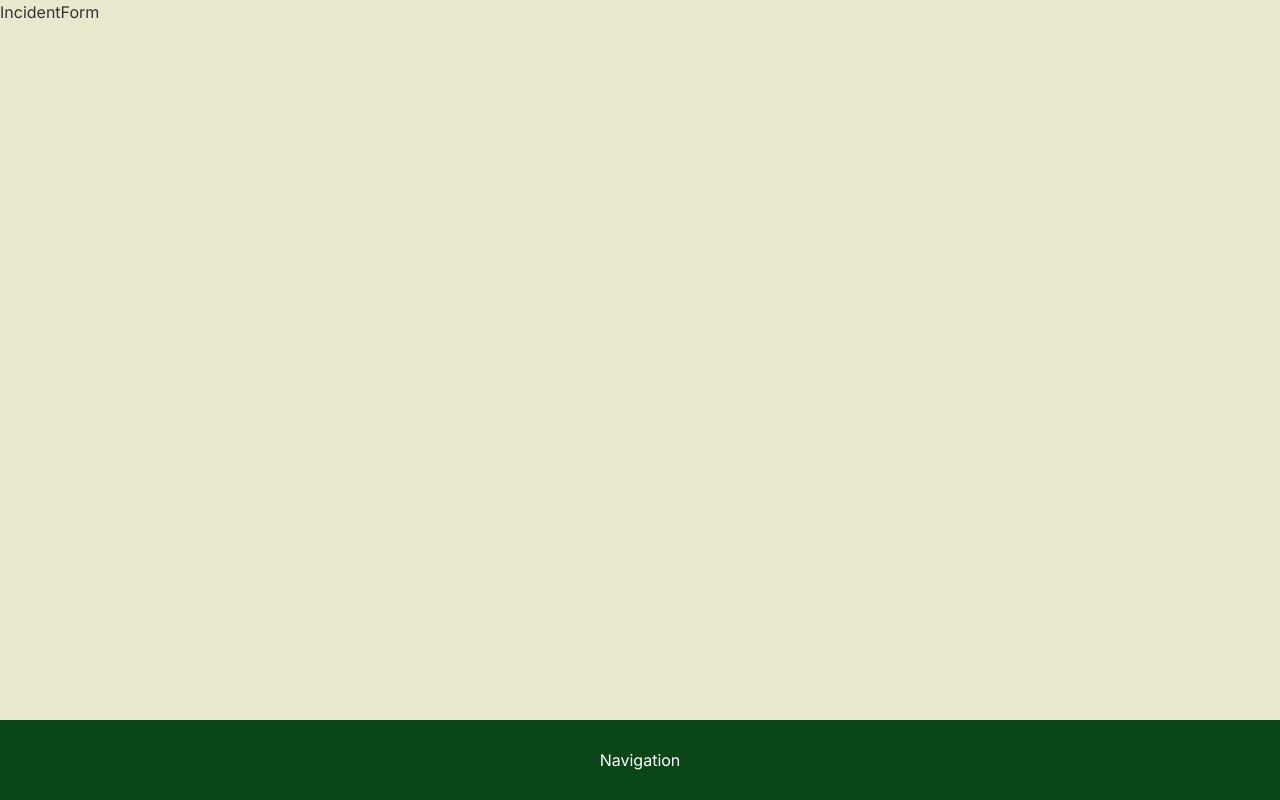
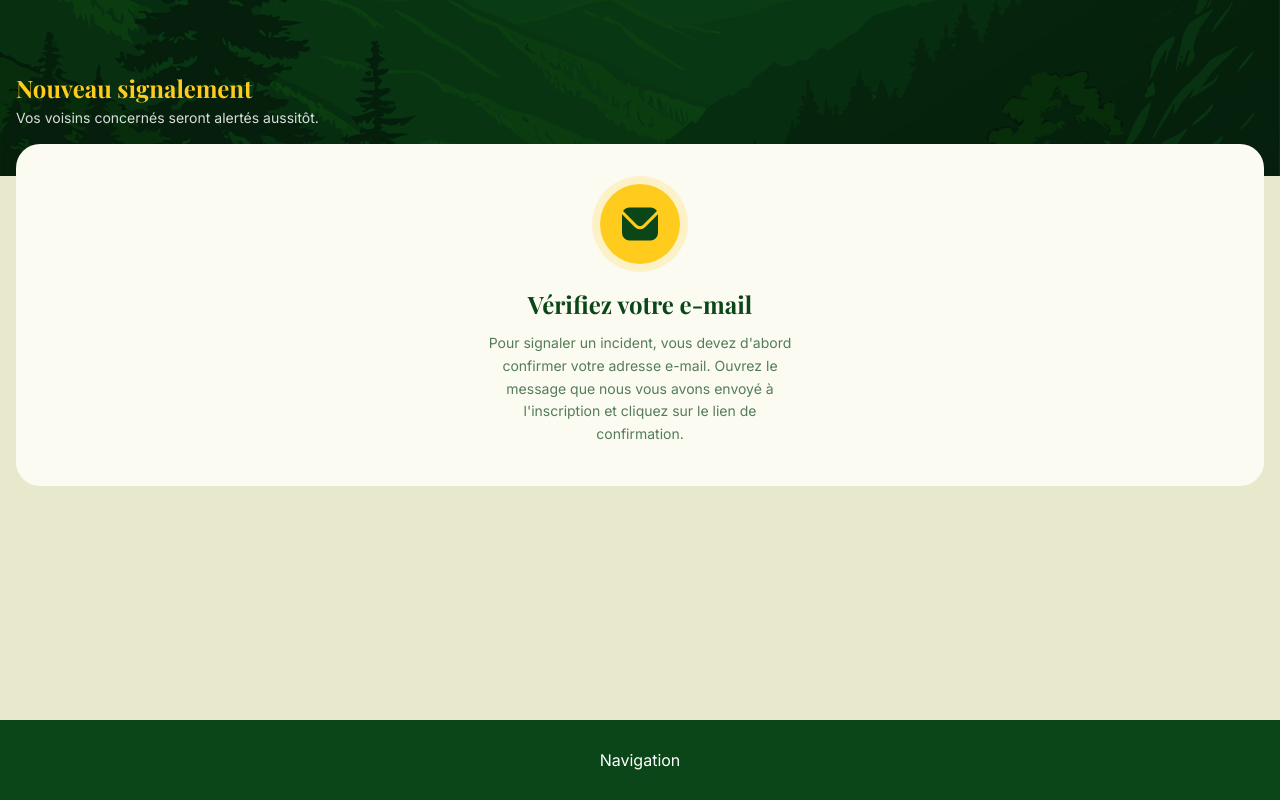
Before and after one commit to WildCodeSchool-2025-09/p3-0526-remote-vigie, a React (Vite) app in the folder client/: page /incident/add in a window 1280 px wide. Built offline with nearby package versions, Linux system fonts and the light colour scheme; a web font is replaced by a local one.

Commit message:
(US01) add emailVerificationNotice.tsx

```diff
--- /dev/null
+++ b/client/src/components/EmailVerificationNotice/EmailVerificationNotice.tsx
@@ -0,0 +1,49 @@
+import bgIncident from "@/assets/images/background-incident.jpg";
+import Icon from "@/components/Icon/Icon";
+
+export default function EmailVerificationNotice() {
+	return (
+		<div className="INCIDENT-FORM-PAGE min-h-full bg-base-100">
+			<header className="relative isolate flex h-44 flex-col justify-end overflow-hidden bg-primary px-4 pt-4 pb-12">
+				<img
+					src={bgIncident}
+					alt=""
+					aria-hidden="true"
+					className="absolute inset-0 -z-10 h-full w-full object-cover opacity-70 mix-blend-multiply"
+				/>
+				<h1 className="font-title text-2xl font-bold text-accent">
+					Nouveau signalement
+				</h1>
+				<p className="mt-1 text-sm text-white/85">
+					Vos voisins concernés seront alertés aussitôt.
+				</p>
+			</header>
+
+			<div className="relative -mt-8 px-4 pb-6">
+				<section className="flex flex-col items-center rounded-3xl bg-base-300 px-6 py-10 text-center">
+					<span className="flex h-20 w-20 items-center justify-center rounded-full bg-warning ring-8 ring-warning/20">
+						<Icon
+							name="envelope"
+							className="block h-9 w-9 fill-primary"
+							aria-hidden="true"
+						/>
+					</span>
+
+					<h2 className="mt-6 font-title text-2xl font-bold text-primary">
+						Vérifiez votre e-mail
+					</h2>
+
+					<p className="mt-3 max-w-xs text-sm leading-relaxed text-primary/70">
+						Pour signaler un incident, vous devez d'abord confirmer
+						votre adresse e-mail. Ouvrez le message que nous vous
+						avons envoyé à l'inscription et cliquez sur le lien de
+						confirmation.
+					</p>
+
+					{/* TODO US06 : bouton « Renvoyer l'e-mail de confirmation »
+					    (appel API fourni par l'US06). */}
+				</section>
+			</div>
+		</div>
+	);
+}
--- a/client/src/contexts/AuthContext.tsx
+++ b/client/src/contexts/AuthContext.tsx
@@ -22,7 +22,7 @@ const STUB_USER: AuthUser | null = {
 	id: 1,
 	pseudo: "test",
 	email: "test@example.com",
-	emailVerified: true,
+	emailVerified: false,
 };
 
 // TODO US06 : remplacer ce fichier par un vrai AuthProvider (appelle GET /api/auth/me
--- a/client/src/pages/IncidentForm/IncidentForm.tsx
+++ b/client/src/pages/IncidentForm/IncidentForm.tsx
@@ -1,7 +1,14 @@
+import EmailVerificationNotice from "@/components/EmailVerificationNotice/EmailVerificationNotice";
+import { useAuth } from "@/contexts/AuthContext";
+
 export default function IncidentForm() {
-	return (
-		<div className="INCIDENT-FORM-PAGE">
-			<h1>IncidentForm</h1>
-		</div>
-	);
+	const { user } = useAuth();
+
+	// PrivateRoute a déjà filtré les non-connectés : ici `user` existe.
+	// S'il n'a pas vérifié son e-mail, on bloque le signalement.
+	if (!user?.emailVerified) {
+		return <EmailVerificationNotice />;
+	}
+
+	return <h1> Incident form</h1>;
 }
```
Also changed, not shown: client/src/components/PrivateRoute/PrivateRoute.tsx (+0 -12 lines).
